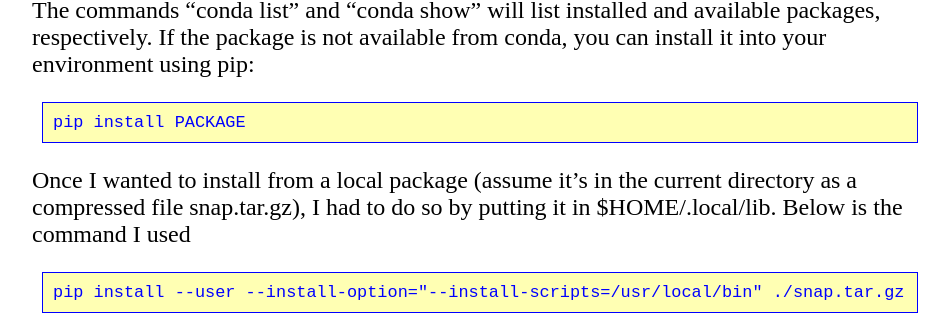
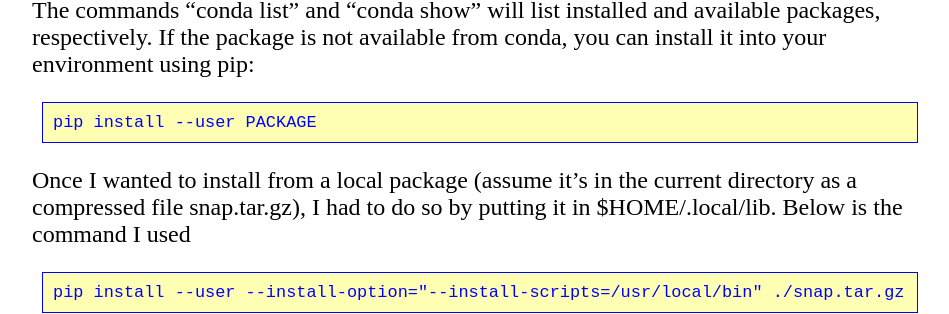
Before and after one commit to lybird300/lybird300.github.io, a Jekyll site: the page built from _posts/2016-03-25-run-app-on-linux.md, in a window 1280 px wide and 900 px high, scrolled down 5652 px. Shown: the part 147-461 px from the top of the window, without its empty margins (160-1109 px from the left). Built offline with Jekyll 4.4.1, drawn with Linux system fonts in a browser that asks for light colours.

Commit message:
Update 2016-03-25-run-app-on-linux.md

```diff
--- a/_posts/2016-03-25-run-app-on-linux.md
+++ b/_posts/2016-03-25-run-app-on-linux.md
@@ -126,7 +126,7 @@ RENCI uses the Anaconda python distribution from Continuum Analytics. You can us
 At this point you can upgrade or install a package named PACKAGE with the following command (it's the same whether installing or upgrading):
 <pre><code>conda install PACKAGE</code></pre>
 The commands "conda list" and "conda show" will list installed and available packages, respectively. If the package is not available from conda, you can install it into your environment using pip:
-<pre><code>pip install PACKAGE</code></pre>
+<pre><code>pip install --user PACKAGE</code></pre>
 Once I wanted to install from a local package (assume it's in the current directory as a compressed file snap.tar.gz), I had to do so by putting it in $HOME/.local/lib. Below is the command I used
 <pre><code>pip install --user --install-option="--install-scripts=/usr/local/bin" ./snap.tar.gz</code></pre>
 And to make it work (i.e., allow python to find this package), I added the following line to the ".bash_profile" file in my home directory
```
